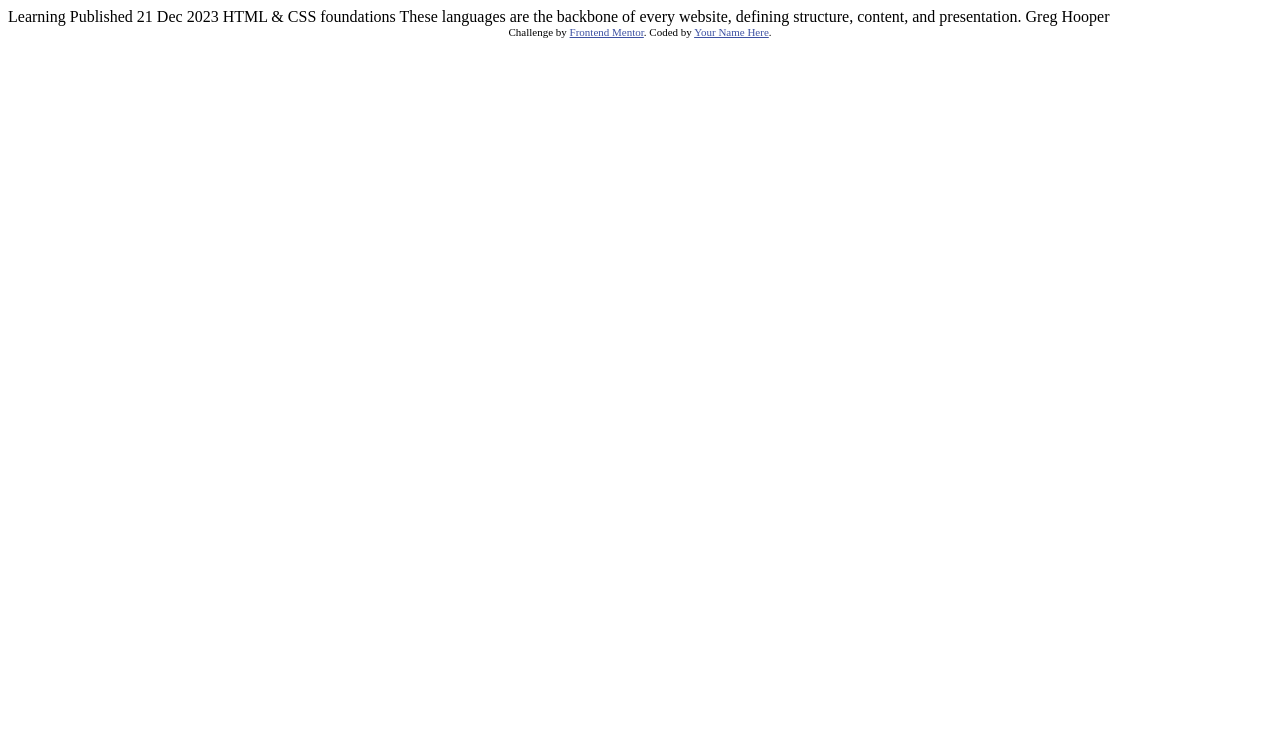
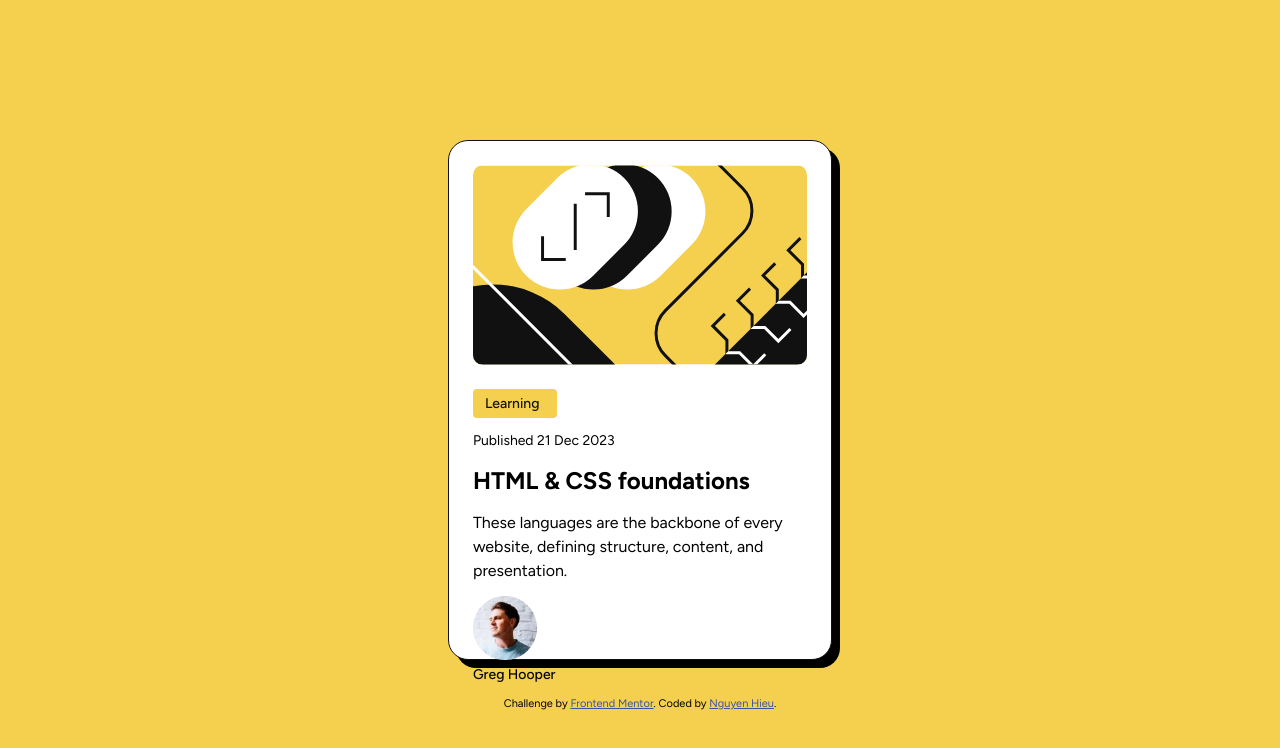
Before and after one commit to hieuinsider01/blog-preview-card-main, a plain HTML site: page index.html in a window 1280 px wide. Drawn offline with Linux system fonts and the light colour scheme.

Commit message:
Update index.html
last change

```diff
--- a/index.html
+++ b/index.html
@@ -3,32 +3,35 @@
 <head>
   <meta charset="UTF-8">
   <meta name="viewport" content="width=device-width, initial-scale=1.0"> <!-- displays site properly based on user's device -->
-
+  <link rel="stylesheet" href="styles.css">
   <link rel="icon" type="image/png" sizes="32x32" href="./assets/images/favicon-32x32.png">
-
+  <link rel="preconnect" href="https://fonts.googleapis.com">
+  <link rel="preconnect" href="https://fonts.gstatic.com" crossorigin>
+  <link href="https://fonts.googleapis.com/css2?family=Figtree:ital,wght@0,300..900;1,300..900&family=Outfit:wght@100..900&display=swap" rel="stylesheet">
   <title>Frontend Mentor | Blog preview card</title>
 
   <!-- Feel free to remove these styles or customise in your own stylesheet 👍 -->
   <style>
-    .attribution { font-size: 11px; text-align: center; }
-    .attribution a { color: hsl(228, 45%, 44%); }
+
   </style>
 </head>
 <body>
-
-  Learning
-
-  Published 21 Dec 2023
-
-  HTML & CSS foundations
-
-  These languages are the backbone of every website, defining structure, content, and presentation.
-
-  Greg Hooper
-
-  <div class="attribution">
-    Challenge by <a href="https://www.frontendmentor.io?ref=challenge" target="_blank">Frontend Mentor</a>.
-    Coded by <a href="#">Your Name Here</a>.
+<div class="main">
+  <img src="./assets/images/illustration-article.svg" alt="" class="main__img ">
+  <div class="main__content">
+    <span class="main__tag text-3-bolder">Learning</span>
+    <p class="main__time text-3">Published 21 Dec 2023</p>
+    <h1 class="main__title text-1">HTML & CSS foundations</h1>
+    <p class="main__description text-2">These languages are the backbone of every website, defining structure, content, and presentation.</p>
+    <div class="main__author">
+      <img src="./assets/images/image-avatar.webp" alt="" class="author__img">
+      <h2 class="author__name text-3-bolder">Greg Hooper</h2>
+    </div>
+    <div class="attribution">
+      Challenge by <a href="https://www.frontendmentor.io?ref=challenge" target="_blank">Frontend Mentor</a>.
+      Coded by <a href="#">Nguyen Hieu</a>.
+    </div>
   </div>
+</div>
 </body>
 </html>
```
